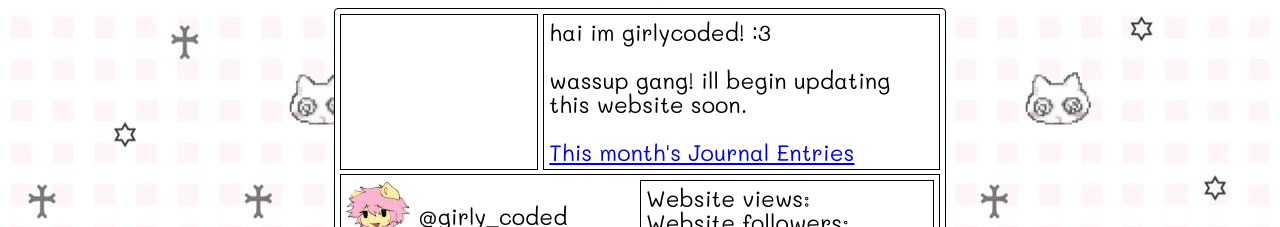
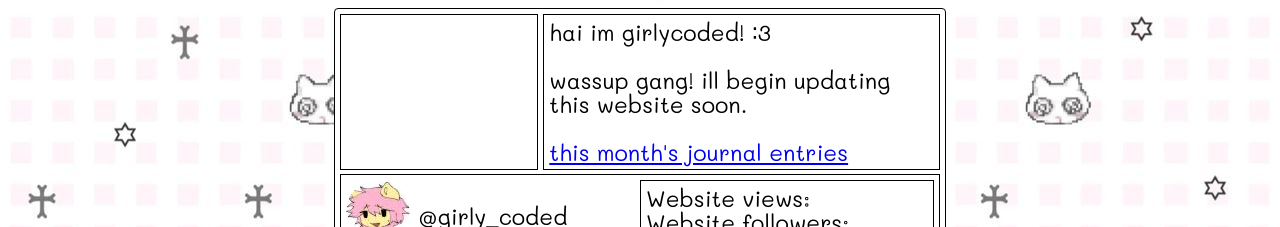
Before and after one commit to girlycoded/girlycoded-website, a website built with Vite: page index.html in a window 1280 px wide. Shown: the top 227 px of the page. Built offline with nearby package versions, Linux system fonts and the light colour scheme; no server answers.

```diff
--- a/index.html
+++ b/index.html
@@ -20,7 +20,7 @@
 					<br>
 					<p>wassup gang! ill begin updating this website soon.</p>
 					<br>
-					<p><a href="blog/05-2026.html">This month's Journal Entries</a></p>
+					<p><a href="blog/05-2026.html">this month's journal entries</a></p>
 				</div>
 			</div>
 			<div id="side-content" class="border textarea split-grid">
```
